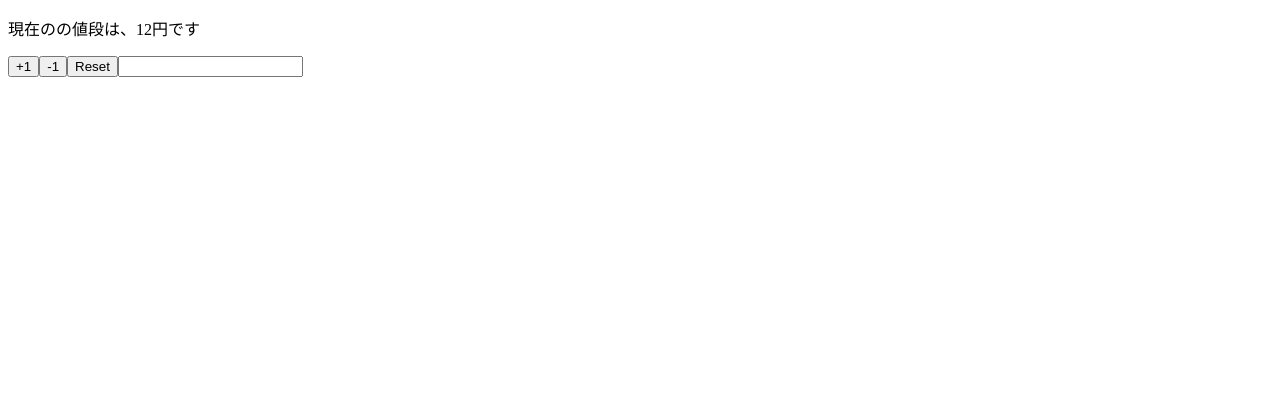
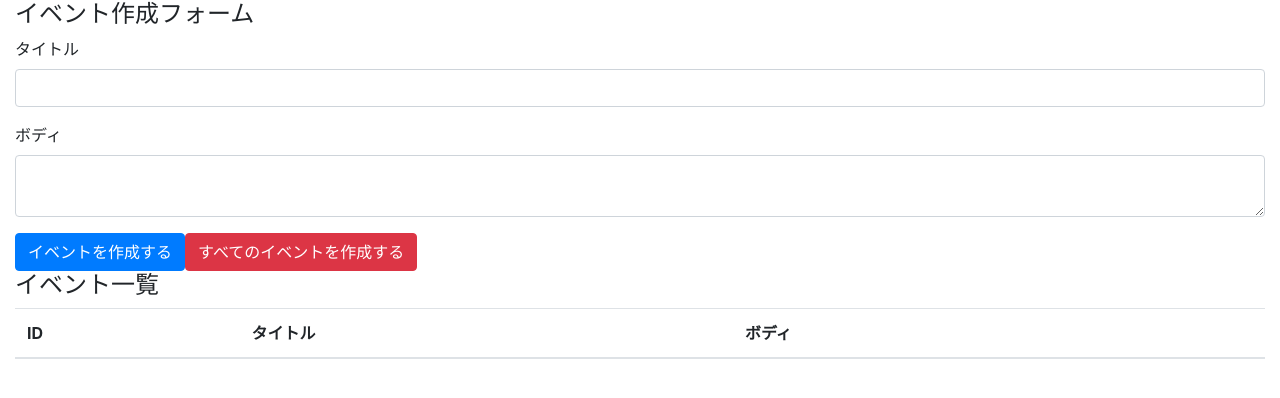
Before and after one commit to uochann/create-react-hooks, a React (Create React App) app: page / in a window 1280 px wide. Shown: the top 398 px of the page. Built offline with nearby package versions, Linux system fonts and the light colour scheme.

Commit message:
bootstrap導入

```diff
--- a/package.json
+++ b/package.json
@@ -3,6 +3,7 @@
   "version": "0.1.0",
   "private": true,
   "dependencies": {
+    "bootstrap": "4.3.1",
     "react": "^17.0.1",
     "react-dom": "^17.0.1",
     "react-scripts": "3.0.1"
--- a/src/App.js
+++ /dev/null
@@ -1,27 +0,0 @@
-import React, { useEffect, useState } from 'react'
-
-const App = props => {
-  const [state, setState] = useState(props)
-  const { name, price } = state
-
-
-  useEffect(() => {
-    console.log("useEffectを呼び出しました")
-  }, [name])
-
-   return (
-    <>
-      <p>現在の{name}の値段は、{price}円です</p>
-      <button onClick={() => setState({...state, price: price + 1})}>+1</button>
-      <button onClick={() => setState({...state, price: price - 1})}>-1</button>
-      <button onClick={() => setState(props)}>Reset</button>
-      <input value={name} onChange={e => setState({...state, name: e.target.value})}/>
-    </>
-  )
-}
-App.defaultProps = {
-  name: '',
-  price: 12
-}
-
-export default App;
--- /dev/null
+++ b/src/components/App.js
@@ -0,0 +1,40 @@
+import React from 'react'
+import 'bootstrap/dist/css/bootstrap.min.css';
+
+const App = () => {
+  return (
+    <div className="container-fluid">
+      <h4>イベント作成フォーム</h4>
+      <form>
+        <div className="form-group">
+          <label htmlFor="formEventTitle">タイトル</label>
+          <input className="form-control" id="formEventTitle"></input>
+        </div>
+        <div className="form-group">
+          <label htmlFor="formEventBody">ボディ</label>
+          <textarea className="form-control" id="formEventBody"></textarea>
+        </div>
+        <button className="btn btn-primary">イベントを作成する</button>
+        <button className="btn btn-danger">すべてのイベントを作成する</button>
+      </form>
+
+      <h4>イベント一覧</h4>
+      <table className="table table-hover">
+        <thead>
+          <tr>
+            <th>ID</th>
+            <th>タイトル</th>
+            <th>ボディ</th>
+            <th></th>
+          </tr>
+        </thead>
+        <tbody>
+
+        </tbody>
+
+      </table>
+    </div>
+  )
+}
+
+export default App;
--- a/src/index.js
+++ b/src/index.js
@@ -1,5 +1,5 @@
 import React from 'react'
 import ReactDOM from 'react-dom'
-import App from './App'
+import App from './components/App'
 
 ReactDOM.render(<App />, document.getElementById('root'));
```
Also changed, not shown: 1 other file (tests, documents, lock files or other folders).
